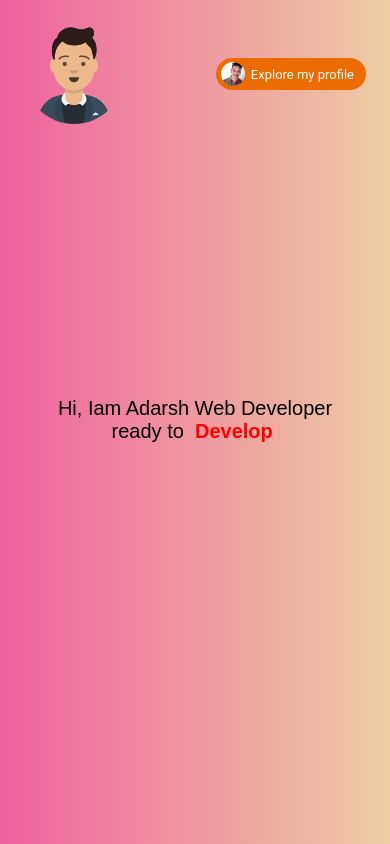
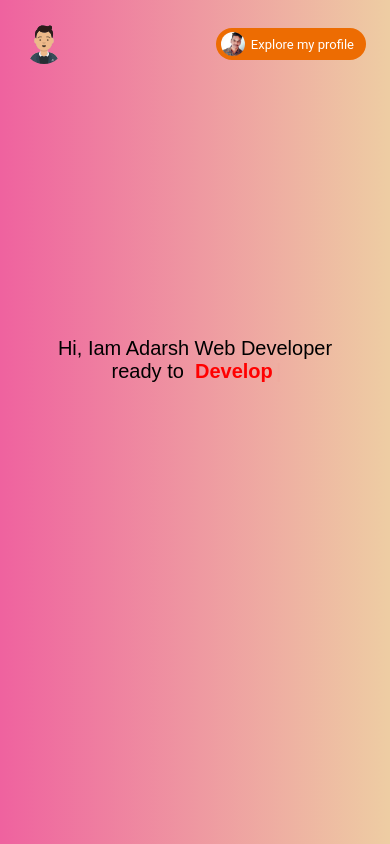
Before and after one commit to KarthikDamanellore/adarsh-portfolio, a React (Create React App) app: page / in a window 390 px wide. Built offline with nearby package versions, Linux system fonts and the light colour scheme.

Commit message:
modify the functionaity of carousel

```diff
--- a/src/components/header/global.module.css
+++ b/src/components/header/global.module.css
@@ -0,0 +1,14 @@
+.logoImgStyles {
+  width: 100px;
+  height: 100px;
+  border-radius: 50%;
+  object-fit: contain;
+}
+/* Media query start */
+@media screen and (max-width: 510px) {
+  .logoImgStyles {
+    width: 40px;
+    height: 40px;
+  }
+}
+/* Media query end */
--- a/src/components/header/index.jsx
+++ b/src/components/header/index.jsx
@@ -17,6 +17,7 @@ import {
 import logo from "../../assets/images/avatar(2).svg";
 import Chip from "@mui/material/Chip";
 import profileImg from "../../assets/images/brother.jpg";
+import styles from "./global.module.css";
 
 const Header = (props) => {
   // props
@@ -37,11 +38,7 @@ const Header = (props) => {
 
   const renderLeftSection = () => {
     return (
-      <img
-        src={logo}
-        alt="logo"
-        style={{ width: "100px", height: "100px", borderRadius: "50%" }}
-      />
+      <img src={logo} alt="logo" style={{}} className={styles.logoImgStyles} />
     );
   };
 
--- a/src/pages/portfolio/index.jsx
+++ b/src/pages/portfolio/index.jsx
@@ -83,7 +83,7 @@ const PortFolioApp = () => {
     return () => {
       window.removeEventListener("resize", handleResize);
     };
-  }, []);
+  }, [isMobile]);
 
   const renderBannerSection = () => {
     return (
@@ -196,6 +196,8 @@ const PortFolioApp = () => {
           keyBoardControl={true}
           swipeable={true}
           infinite={true}
+          autoPlay={true}
+          autoPlaySpeed={1000}
           showDots={isMobile}
           arrows={!isMobile}
         >
```
Also changed, not shown: src/assets/images/logo(2).jpg (added).
